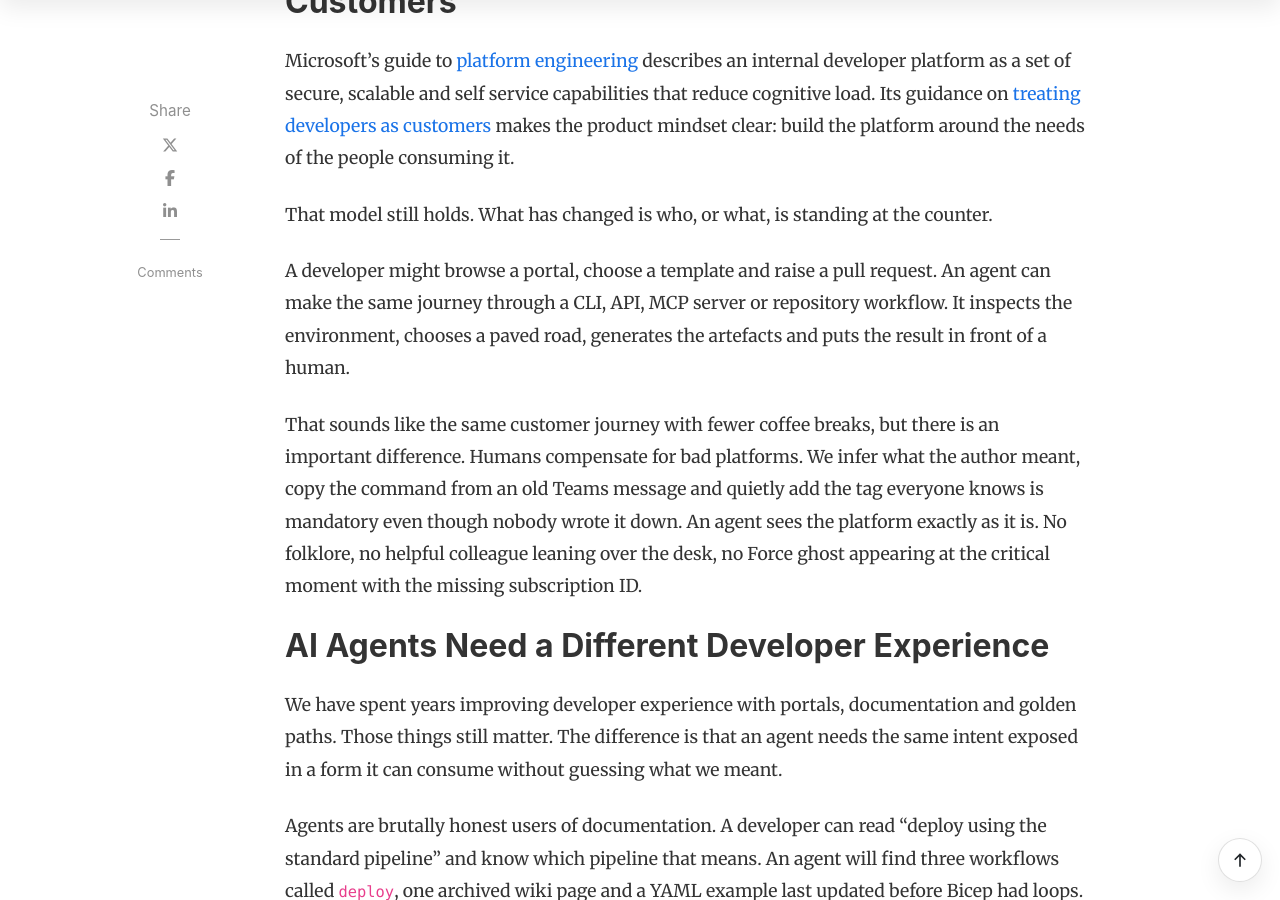
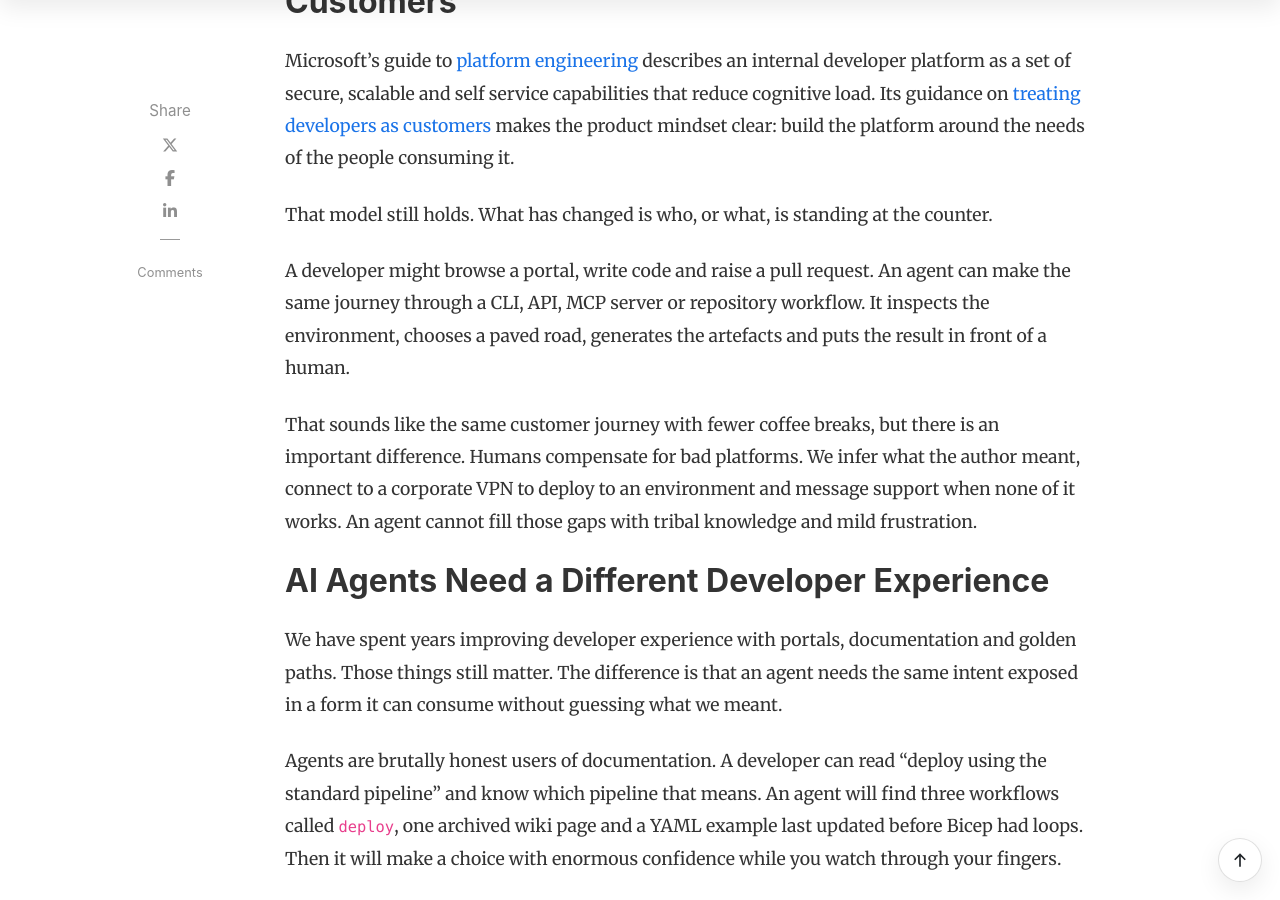
Before and after one commit to tw3lveparsecs/tw3lveparsecs.github.io, a Jekyll site: the page built from _posts/2026-08-28-ai-agents-platform-engineering-customers.md, in a window 1280 px wide and 900 px high, scrolled down 2349 px. Built offline with Jekyll 4.4.1, drawn with Linux system fonts in a browser that asks for light colours; nearby versions of some CDN libraries; comment, search, counter and statistics services are not loaded; some of the changed text lies outside the part shown.

Commit message:
Refine language for clarity and consistency in AI agents blog post

```diff
--- a/_posts/2026-08-28-ai-agents-platform-engineering-customers.md
+++ b/_posts/2026-08-28-ai-agents-platform-engineering-customers.md
@@ -36,9 +36,9 @@
 
 That model still holds. What has changed is who, or what, is standing at the counter.
 
-A developer might browse a portal, choose a template and raise a pull request. An agent can make the same journey through a CLI, API, MCP server or repository workflow. It inspects the environment, chooses a paved road, generates the artefacts and puts the result in front of a human.
+A developer might browse a portal, write code and raise a pull request. An agent can make the same journey through a CLI, API, MCP server or repository workflow. It inspects the environment, chooses a paved road, generates the artefacts and puts the result in front of a human.
 
-That sounds like the same customer journey with fewer coffee breaks, but there is an important difference. Humans compensate for bad platforms. We infer what the author meant, copy the command from an old Teams message and quietly add the tag everyone knows is mandatory even though nobody wrote it down. An agent sees the platform exactly as it is. No folklore, no helpful colleague leaning over the desk, no Force ghost appearing at the critical moment with the missing subscription ID.
+That sounds like the same customer journey with fewer coffee breaks, but there is an important difference. Humans compensate for bad platforms. We infer what the author meant, connect to a corporate VPN to deploy to an environment and message support when none of it works. An agent cannot fill those gaps with tribal knowledge and mild frustration.
 
 ## AI Agents Need a Different Developer Experience
 
@@ -63,11 +63,11 @@
 
 This is not abstract for me. It has already changed how I work.
 
-Previously, I would open VS Code and start building. Now I usually stop and ask whether the thing in front of me is a one off task or the first run of something I will have to do another twenty times. Experience suggests it is nearly always the second one wearing a fake moustache.
+Previously, I would open VS Code and start building. Now I usually stop and ask whether the thing in front of me is a one off task or the first run of something I will have to do another twenty times.
 
 My focus has moved from producing an artefact once to creating a reusable capability. Instead of another assessment script, I think about an agent with the right sources, tools, questions and output. Instead of manually gathering migration evidence, I create a skill that collects it consistently and surfaces what needs human judgement. For executive narratives, an agent assembles the evidence into a first draft that I can challenge and refine.
 
-Across Azure and GitHub, an agent can gather repository data, cloud configuration, delivery signals and policy findings in parallel. It gives engineers the detail and executives the decisions that matter.
+Across Azure and GitHub, an agent can gather repository data, cloud configuration and policy findings in parallel. It gives engineers the detail and executives the decisions that matter.
 
 That changes what platform engineering is actually for. The platform team is no longer only curating Terraform modules, Bicep templates, pipelines and portals for developers. It is curating **capabilities, context and controls** for people and agents working side by side.
 
@@ -79,9 +79,7 @@
 
 AI makes the easy path dangerously easy. It produces a polished answer, the structure looks right, the language is confident and every instinct says **LGTM**. When the result arrives faster than you could have created it yourself, accepting it feels like progress.
 
-That is exactly where complacency starts.
-
-Polished is not the same as correct. PowerPoint has been teaching us that for decades.
+It's a trap!
 
 Human in the loop cannot mean somebody clicks approve at the end. It means actively testing the reasoning, checking the evidence, understanding the risk and deciding whether you are comfortable putting your name to the result.
 
@@ -99,7 +97,7 @@
 
 ## Design the Platform for Two Customers
 
-The answer is not a second platform built just for agents. Nobody needs another portal, another backlog and eighteen months of meetings to decide what colour its navigation should be. Make the existing platform clearer, safer and easier to compose, and humans benefit too.
+The answer is not a second platform built just for agents. Nobody needs another portal or another backlog. Make the existing platform clearer, safer and easier to compose, and humans benefit too.
 
 | Platform capability | Human customer needs                  | Agent customer needs                              |
 | ------------------- | ------------------------------------- | ------------------------------------------------- |
```
